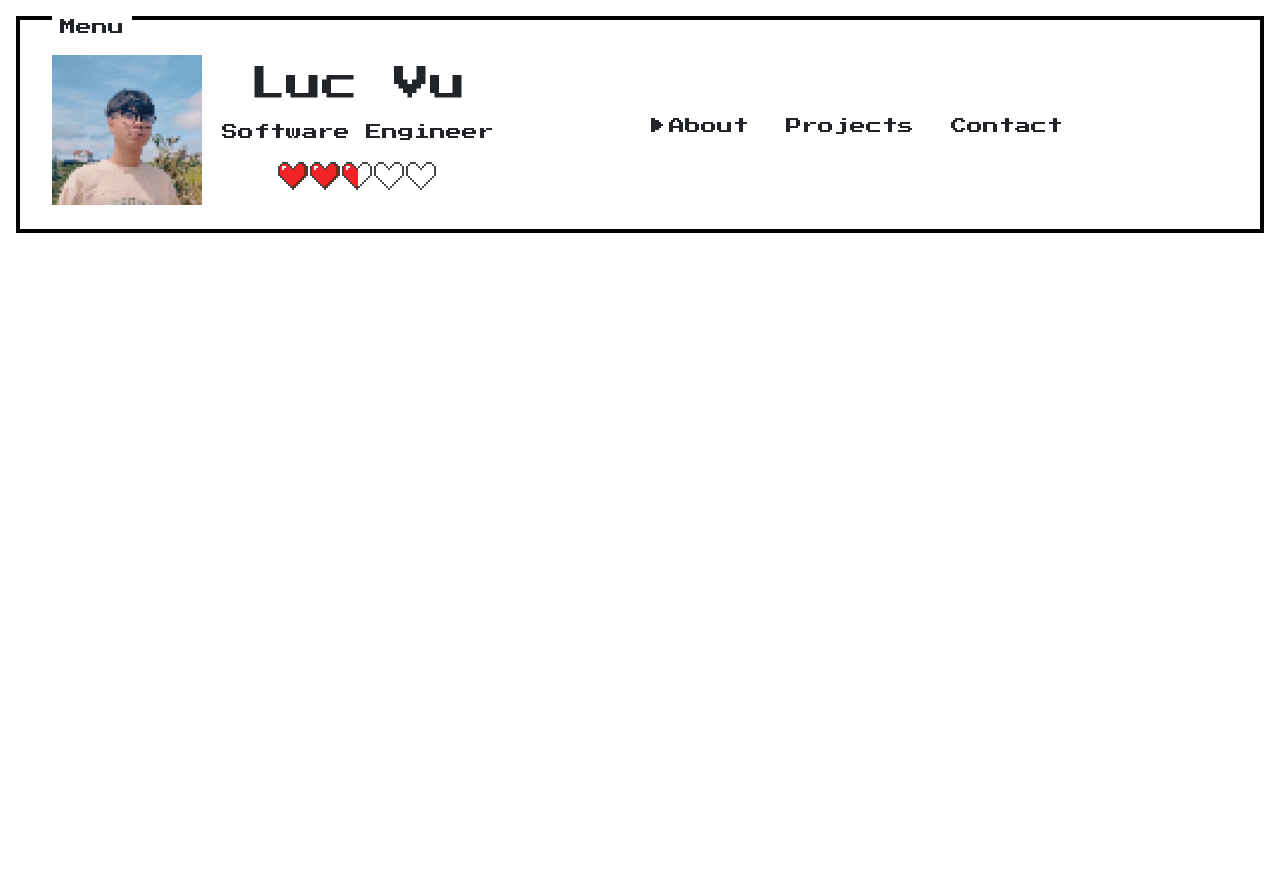
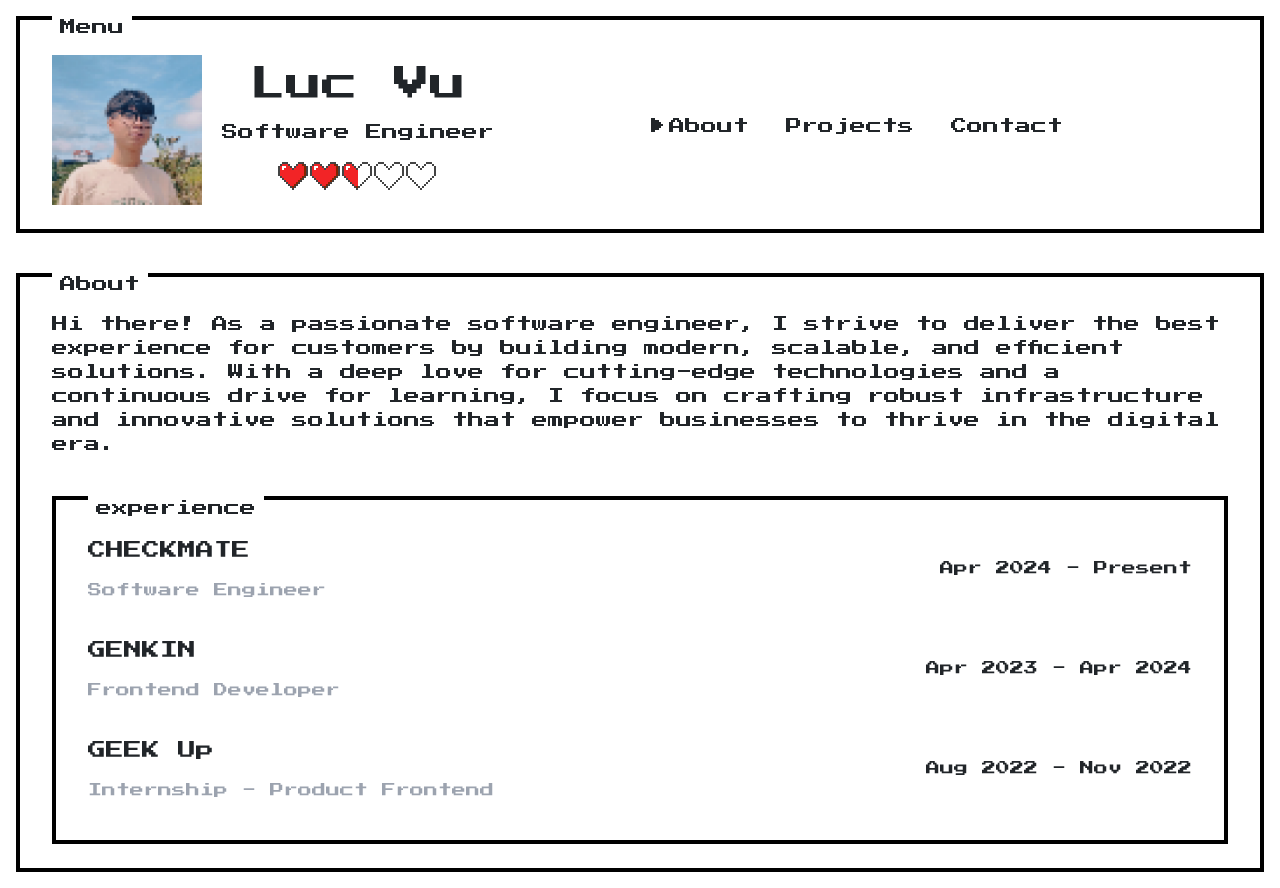
Before and after one commit to lucvuro/my-portfolio-v2, a Next.js app: page / in a window 1280 px wide. Before the commit the page ends 800 px from the top, so only its background shows below. Built offline with nearby package versions, Linux system fonts and the light colour scheme.

Commit message:
feat: add experience

```diff
--- a/src/constants/home.ts
+++ b/src/constants/home.ts
@@ -14,3 +14,21 @@ export const MENUS = {
     label: "Contact",
   },
 };
+
+export const EXPERIENCES = {
+  CHECKMATE: {
+    title: "CHECKMATE",
+    position: "Software Engineer",
+    date: "Apr 2024 - Present",
+  },
+  GENKIN: {
+    title: "GENKIN",
+    position: "Frontend Developer",
+    date: "Apr 2023 - Apr 2024 ",
+  },
+  GEEK_UP: {
+    title: "GEEK Up",
+    position: "Internship - Product Frontend",
+    date: "Aug 2022 - Nov 2022",
+  },
+};
--- /dev/null
+++ b/src/features/pages/home/components/About/ExperienceItem.tsx
@@ -0,0 +1,28 @@
+import { Text } from "@/components";
+import type React from "react";
+
+export type TExperienceItemProps = {
+  title: string;
+  subtitle: string;
+  rightTitle: string;
+};
+
+const ExperienceItem: React.FC<TExperienceItemProps> = ({
+  title,
+  subtitle,
+  rightTitle,
+}) => {
+  return (
+    <div className="flex flex-col justify-between sm:flex-row sm:items-center">
+      <div>
+        <Text className="text-sm sm:text-lg">{title}</Text>
+        <Text className="text-xs text-gray-400 sm:text-sm">{subtitle}</Text>
+      </div>
+      <div>
+        <Text className="text-xs sm:text-sm">{rightTitle}</Text>
+      </div>
+    </div>
+  );
+};
+
+export default ExperienceItem;
--- /dev/null
+++ b/src/features/pages/home/components/About/index.tsx
@@ -0,0 +1,35 @@
+import { NesContainer, Text } from "@/components";
+import { EXPERIENCES } from "@/constants/home";
+import ExperienceItem from "@/features/pages/home/components/About/ExperienceItem";
+
+const About = () => {
+  return (
+    <NesContainer withTitle title="About">
+      <Text className="text-xs sm:text-base">
+        Hi there! As a passionate software engineer, I strive to deliver the
+        best experience for customers by building modern, scalable, and
+        efficient solutions. With a deep love for cutting-edge technologies and
+        a continuous drive for learning, I focus on crafting robust
+        infrastructure and innovative solutions that empower businesses to
+        thrive in the digital era.
+      </Text>
+
+      <NesContainer className="mt-10" withTitle title="experience">
+        <div className="flex flex-col gap-5">
+          {Object.values(EXPERIENCES).map((exp) => {
+            return (
+              <ExperienceItem
+                key={`${exp.title}-${exp.date}`}
+                title={exp.title}
+                subtitle={exp.position}
+                rightTitle={exp.date}
+              />
+            );
+          })}
+        </div>
+      </NesContainer>
+    </NesContainer>
+  );
+};
+
+export default About;
--- a/src/features/pages/home/components/index.ts
+++ b/src/features/pages/home/components/index.ts
@@ -1,2 +1,3 @@
 export { default as Loading } from "./Loading";
 export { default as Menu } from "./Menu";
+export { default as About } from "./About";
--- a/src/features/pages/home/index.tsx
+++ b/src/features/pages/home/index.tsx
@@ -1,9 +1,9 @@
 "use client";
 import { AppConfig } from "@/configs/app";
 import { DEFAULT_LOADING_VALUE, MENUS } from "@/constants/home";
-import { Loading, Menu } from "@/features/pages/home/components";
+import { About, Loading, Menu } from "@/features/pages/home/components";
 import { isBrowser } from "@/libs/ssr";
-import { useEffect, useState } from "react";
+import { useCallback, useEffect, useState } from "react";
 
 const HomePage = () => {
   const [loadingValue, setLoadingValue] = useState(DEFAULT_LOADING_VALUE);
@@ -12,6 +12,15 @@ const HomePage = () => {
   const onChangeSelectedMenu = (newMenu: string) => {
     setSelectedMenu(newMenu);
   };
+
+  const renderSection = useCallback(() => {
+    switch (selectedMenu) {
+      case MENUS.ABOUT.value:
+        return <About />;
+      default:
+        return null;
+    }
+  }, [selectedMenu]);
 
   useEffect(() => {
     if (isBrowser) {
@@ -39,6 +48,7 @@ const HomePage = () => {
             selectedMenu={selectedMenu}
             onChangeSelectedMenu={onChangeSelectedMenu}
           />
+          <div className="mt-10">{renderSection()}</div>
         </div>
       )}
     </div>
```
